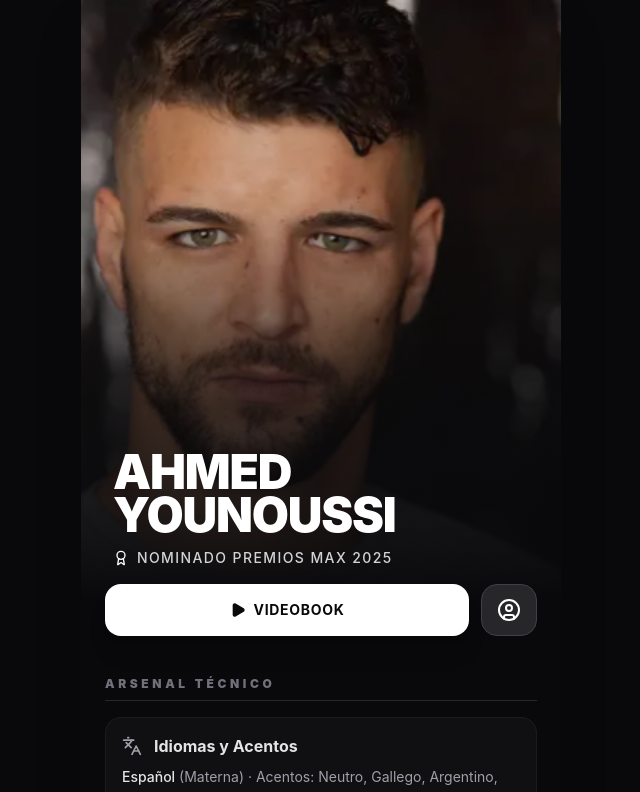
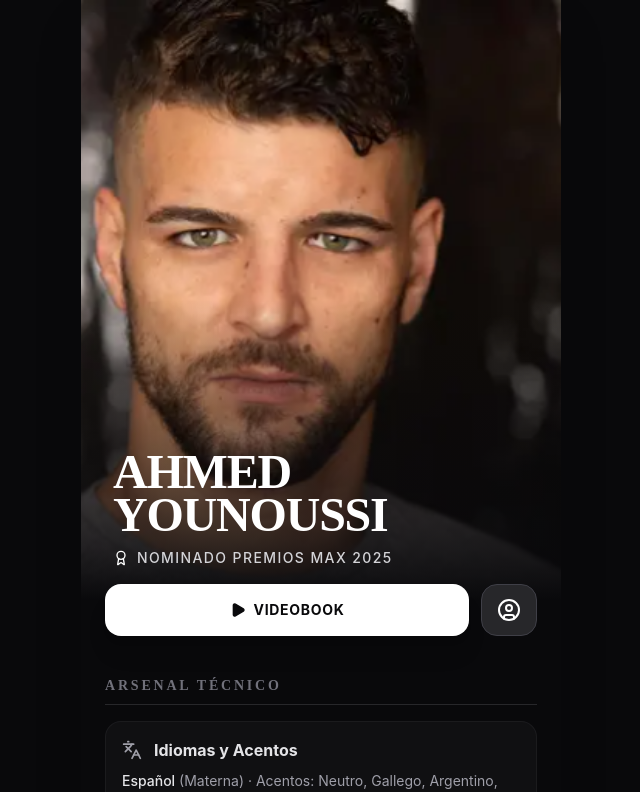
Before and after one commit to RocioCanoFernandez/Ahmed, a React (Vite) app: page / in a window 1280 px wide. Shown: the top 792 px of the page, without its empty margins (319-959 px from the left). Built offline with nearby package versions, Linux system fonts and the light colour scheme.

Commit message:
Add files via upload

```diff
--- a/src/App.jsx
+++ b/src/App.jsx
@@ -27,7 +27,7 @@
   };
 
   return (
-    <div className="min-h-screen bg-zinc-950 text-zinc-100 font-sans selection:bg-zinc-100 selection:text-zinc-900">
+    <div className="min-h-screen bg-zinc-950 text-zinc-100 font-inter selection:bg-zinc-100 selection:text-zinc-900">
 
       {/* Contenedor Principal Ajustado y Centrado */}
       <div className="w-full max-w-[480px] min-h-screen flex flex-col relative z-10 mx-auto bg-zinc-950 shadow-2xl">
@@ -37,16 +37,16 @@
           <img
             src={hubData.profilePicture}
             alt="Ahmed Younoussi"
-            className="w-full h-full object-cover object-top opacity-80"
+            className="w-full h-full object-cover object-top opacity-100"
           />
-          {/* Gradiente oscuro inferior para legibilidad */}
-          <div className="absolute inset-x-0 bottom-0 h-2/3 bg-gradient-to-t from-zinc-950 via-zinc-950/70 to-transparent"></div>
+          {/* Gradiente oscuro inferior (más suave y bajo) para legibilidad */}
+          <div className="absolute inset-x-0 bottom-0 h-1/2 bg-gradient-to-t from-zinc-950 via-zinc-950/50 to-transparent"></div>
 
           <div className="absolute bottom-0 left-0 w-full p-8 flex flex-col items-start">
-            <h1 className="text-4xl sm:text-5xl font-black text-white uppercase tracking-tight leading-[0.9] mb-3">
+            <h1 className="text-4xl sm:text-5xl font-serif font-black text-white uppercase tracking-tight leading-[0.9] mb-3">
               Ahmed <br/>Younoussi
             </h1>
-            <p className="text-zinc-300 font-medium text-sm tracking-widest uppercase flex items-center gap-2">
+            <p className="text-zinc-300 font-inter font-medium text-sm tracking-widest uppercase flex items-center gap-2">
               <Award className="w-4 h-4 text-white" /> Nominado Premios Max 2025
             </p>
           </div>
@@ -66,7 +66,7 @@
 
           {/* FICHA TÉCNICA (RANGO Y HERRAMIENTAS) */}
           <section className="space-y-4">
-            <h2 className="text-xs font-black text-zinc-500 uppercase tracking-[0.3em] border-b border-zinc-800 pb-2">Arsenal Técnico</h2>
+            <h2 className="text-sm font-serif font-bold text-zinc-500 uppercase tracking-[0.2em] border-b border-zinc-800 pb-2">Arsenal Técnico</h2>
 
             <div className="grid grid-cols-1 gap-3">
               <div className="bg-zinc-900/50 p-4 rounded-2xl border border-zinc-800/50">
@@ -95,7 +95,7 @@
 
           {/* TRAYECTORIA DESTACADA */}
           <section className="space-y-4">
-            <h2 className="text-xs font-black text-zinc-500 uppercase tracking-[0.3em] border-b border-zinc-800 pb-2">Créditos Destacados</h2>
+            <h2 className="text-sm font-serif font-bold text-zinc-500 uppercase tracking-[0.2em] border-b border-zinc-800 pb-2">Créditos Destacados</h2>
 
             <div className="space-y-3">
               {/* TEATRO */}
@@ -138,7 +138,7 @@
 
           {/* INTENCIÓN ESTRATÉGICA: REGISTROS (PLACEHOLDERS DE DIRECCIÓN) */}
           <section className="space-y-4">
-            <h2 className="text-xs font-black text-zinc-500 uppercase tracking-[0.3em] border-b border-zinc-800 pb-2">Registros / Rango (Próximamente)</h2>
+            <h2 className="text-sm font-serif font-bold text-zinc-500 uppercase tracking-[0.2em] border-b border-zinc-800 pb-2">Registros / Rango (Próximamente)</h2>
             <div className="grid grid-cols-2 gap-3">
               <div className="aspect-[3/4] bg-zinc-900 rounded-2xl border border-zinc-800 flex items-end p-4 relative overflow-hidden group">
                 <div className="absolute inset-0 bg-gradient-to-t from-zinc-950 to-transparent opacity-80"></div>
--- a/src/index.css
+++ b/src/index.css
@@ -1 +1,6 @@
 @import "tailwindcss";
+
+@theme {
+  --font-inter: "Inter", sans-serif;
+  --font-serif: "Source Serif 4", serif;
+}
```
